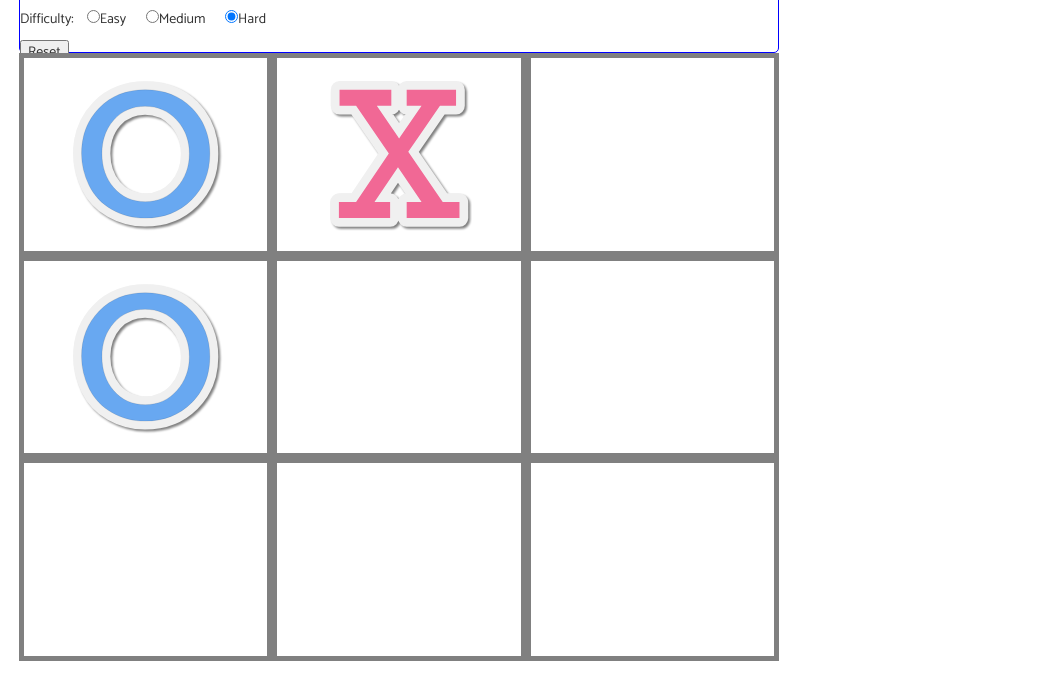
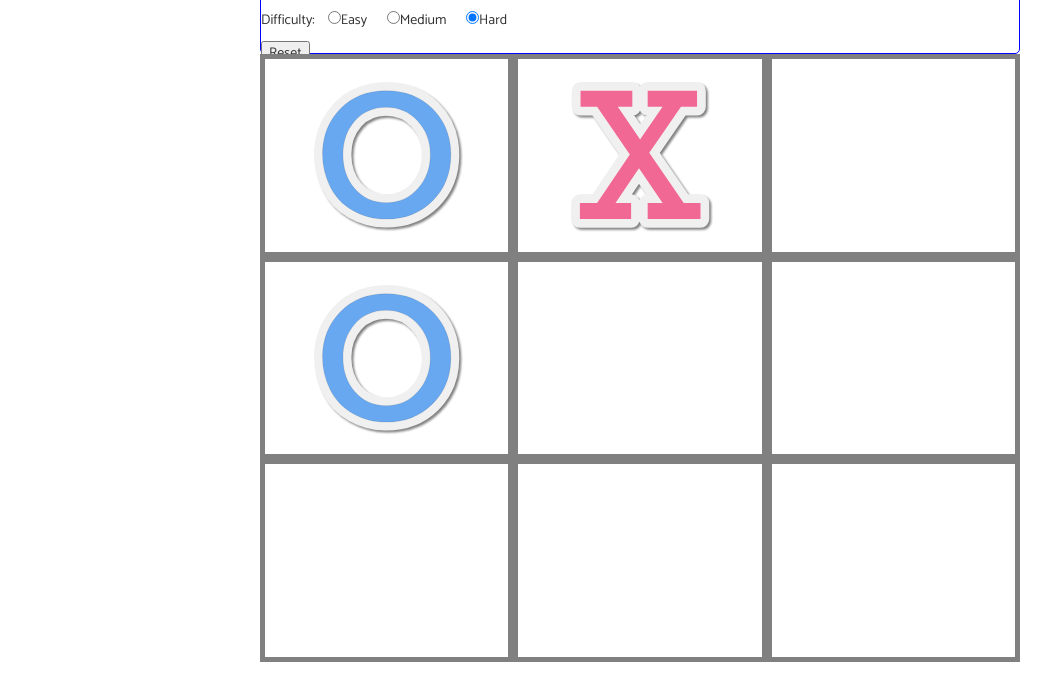
Before and after one commit to betaalpha987/tic, a plain HTML site: page tic.html in a window 1280 px wide. Shown: the part 118-800 px from the top of the page, without its empty margins (0-1064 px from the left). Drawn offline with nearby package versions, Linux system fonts and the light colour scheme.

Commit message:
Board is now properly centered

```diff
--- a/tic.html
+++ b/tic.html
@@ -31,7 +31,9 @@
       max-width: 95vh;
       min-width: 450px;
       min-height: 450px;
-      transform:translate(2.5%, 2.5%);
+      top:50%;
+      left:50%;
+      transform:translate(-50%, -50%);
     }
     .options {
       position:absolute;
```
